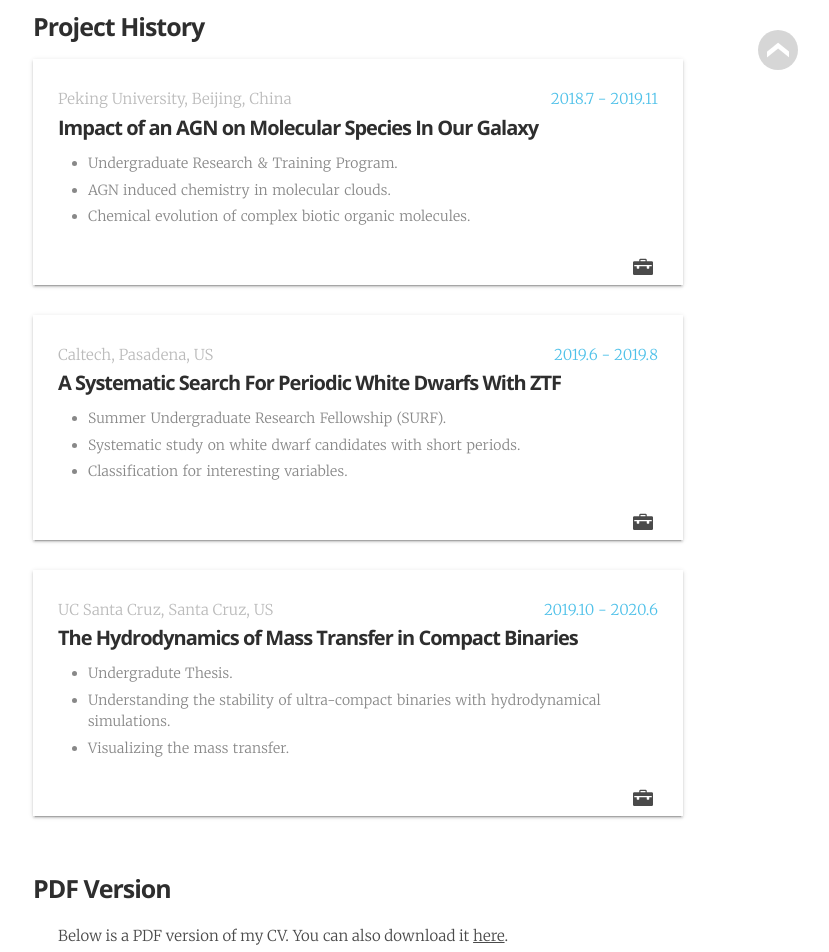
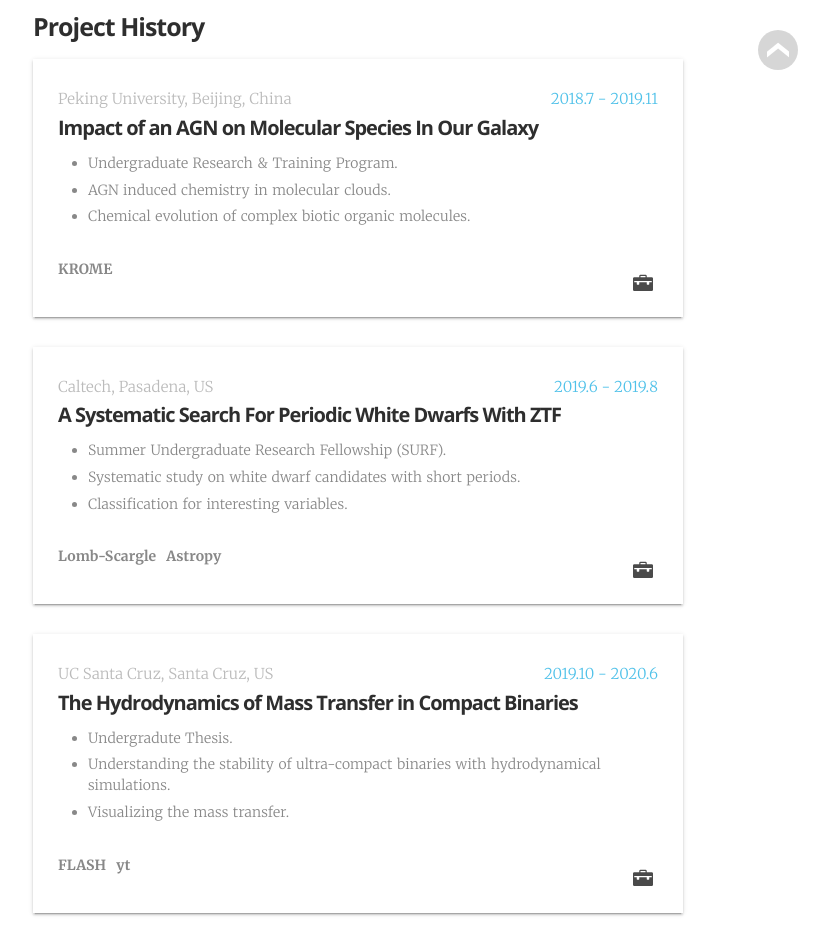
Before and after one commit to slowdivePTG/slowdivePTG.github.io, a Jekyll site: the page built from _pages/cv.html, in a window 1280 px wide and 1400 px high, scrolled down 963 px. Shown: the top 952 px of the window, without its empty margins (282-1111 px from the left). Built offline with Jekyll 4.4.1, drawn with Linux system fonts in a browser that asks for light colours; some web fonts are replaced; a script that is not in the unit is left out.

Commit message:
Techniques updated in cv

```diff
--- a/_data/cv.yml
+++ b/_data/cv.yml
@@ -17,15 +17,17 @@ Chang:
             - "Microlensing"
     projects:
         - time:             "2018.7 - 2019.11"
-          team:        "Peking University, Beijing, China"
+          team:             "Peking University, Beijing, China"
           title:            "Impact of an AGN on Molecular Species In Our Galaxy"
+          technologies:     "KROME"
           responsibilities:
             - "Undergraduate Research & Training Program."
             - "AGN induced chemistry in molecular clouds."
             - "Chemical evolution of complex biotic organic molecules."
         - time:             "2019.6 - 2019.8"
-          team:        "Caltech, Pasadena, US"
+          team:             "Caltech, Pasadena, US"
           title:            "A Systematic Search For Periodic White Dwarfs With ZTF"
+          technologies:     "Lomb-Scargle, Astropy"
           responsibilities:
             - "Summer Undergraduate Research Fellowship (SURF)."
             - "Systematic study on white dwarf candidates with short periods."
@@ -33,6 +35,7 @@ Chang:
         - time:             "2019.10 - 2020.6"
           team:        "UC Santa Cruz, Santa Cruz, US"
           title:            "The Hydrodynamics of Mass Transfer in Compact Binaries"
+          technologies:     "FLASH, yt"
           responsibilities:
             - "Undergradute Thesis."
             - "Understanding the stability of ultra-compact binaries with hydrodynamical simulations."
```
